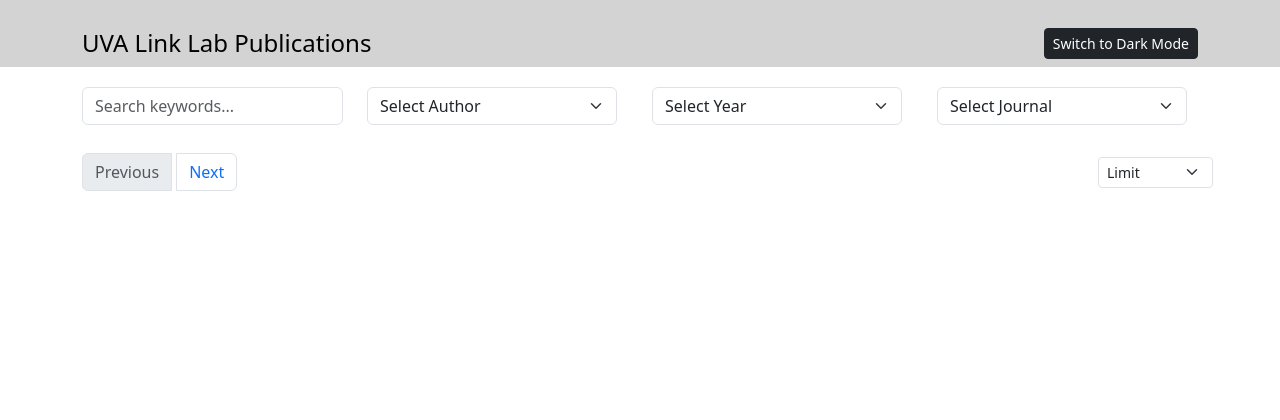
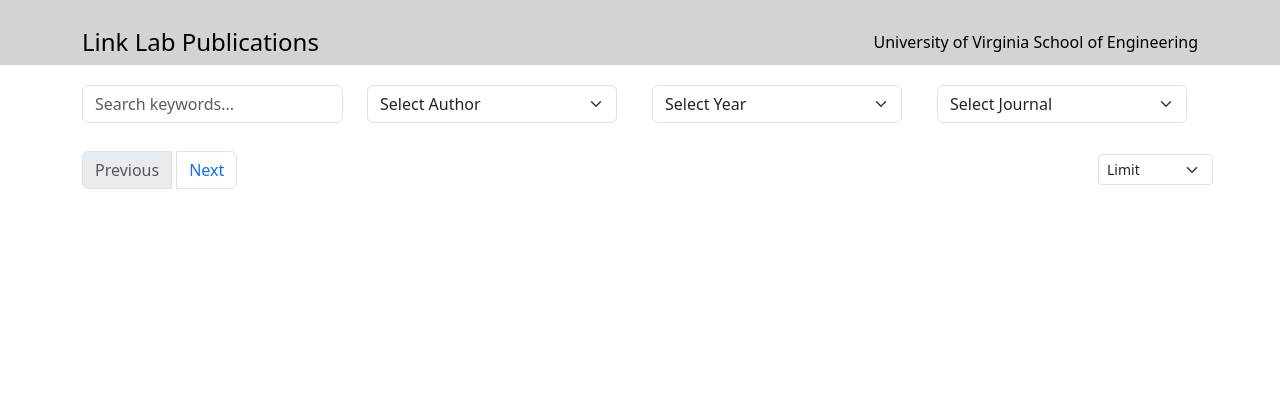
Before and after one commit to uva-linklab/linklabpublication, a Python web app: template src/templates/index.html in a window 1280 px wide. Shown: the top 420 px of the page. Run offline with Jinja, Linux system fonts and the light colour scheme; the template is opened without the code that fills it, so the values that code supplies are empty.

Commit message:
Removed dark mode option
Removed all references to dark mode in index.html, index.js, and style.css

Changed heading of the website to " Link Lab Publications /University of Virginia School of Engineering

```diff
--- a/src/static/css/styles.css
+++ b/src/static/css/styles.css
@@ -20,6 +20,11 @@
   font-size: 1.5rem;
 }
 
+.navbar h2 {
+  margin: 0;
+  font-size: 1.0rem;
+}
+
 .container {
   margin-top: 20px;
   flex: 1;
@@ -37,18 +42,6 @@
 
 .card-body {
   padding: 20px;
-}
-
-.dark-mode .card {
-  background-color: #444;
-  color: #ddd;
-  border-color: #555;
-}
-
-.dark-mode .bibtex {
-  background-color: #333;
-  color: #ddd;
-  border: 1px solid #555;
 }
 
 .card,
@@ -111,23 +104,6 @@
   border-radius: 5px;
 }
 
-.dark-mode {
-  background-color: #222;
-  color: #ddd;
-}
-
-.dark-mode .navbar,
-.dark-mode footer {
-  background-color: #333;
-  color: #ddd;
-}
-
-.dark-mode .form-select {
-  color: #ddd;
-  background-color: #444;
-  border-color: #555;
-}
-
 footer {
   background-color: #d3d3d3;
   color: black;
--- a/src/static/js/index.js
+++ b/src/static/js/index.js
@@ -570,15 +570,6 @@
   }, 3000);
 }
 
-function toggleTheme() {
-  document.body.classList.toggle("dark-mode");
-  const themeToggle = document.getElementById("themeToggle");
-  themeToggle.textContent = document.body.classList.contains("dark-mode")
-    ? "Switch to Light Mode"
-    : "Switch to Dark Mode";
-}
-
-document.getElementById("themeToggle").addEventListener("click", toggleTheme);
 document.getElementById("search").addEventListener("input", renderPublications);
 document
   .getElementById("filterAuthor")
--- a/src/templates/index.html
+++ b/src/templates/index.html
@@ -16,10 +16,8 @@
   <body>
     <div class="navbar">
       <div class="container d-flex justify-content-between align-items-center">
-        <h1>UVA Link Lab Publications</h1>
-        <button id="themeToggle" class="btn btn-dark btn-sm">
-          Switch to Dark Mode
-        </button>
+        <h1>Link Lab Publications</h1>
+        <h2>University of Virginia School of Engineering</h2>
       </div>
     </div>
 
```
